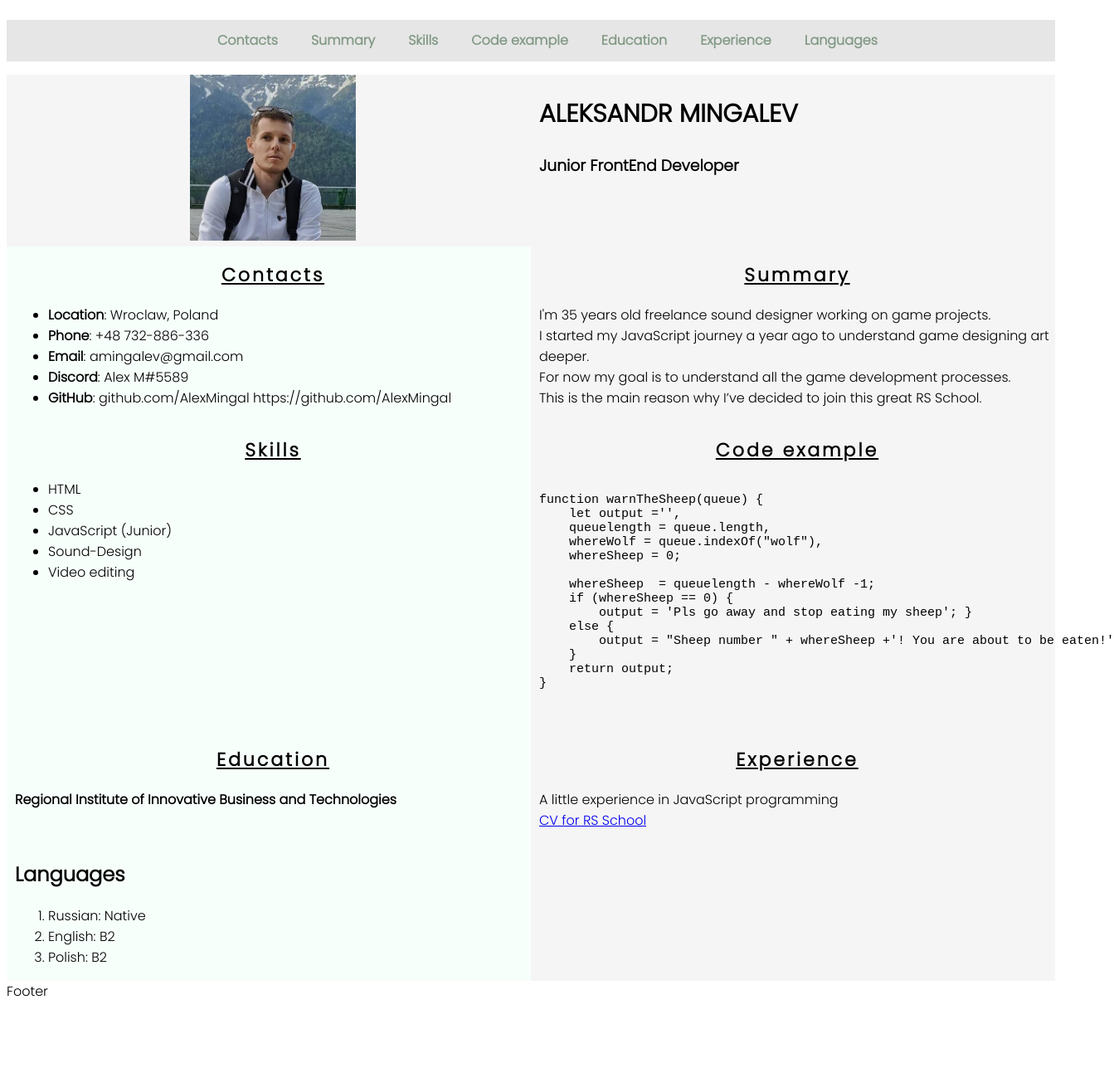
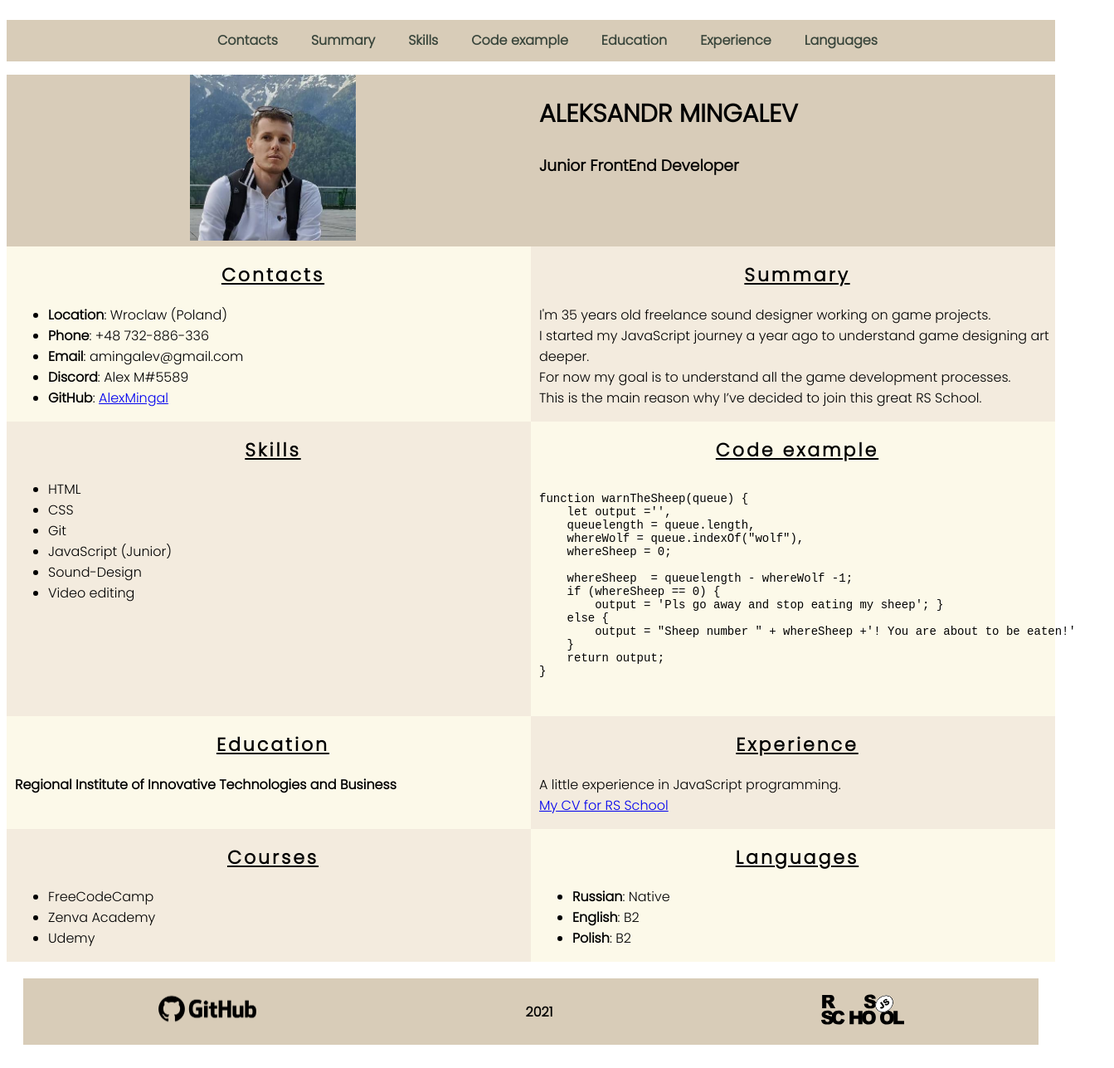
Before and after one commit to AlexMingal/rsschool-cv, a plain HTML site: page index.html in a window 1280 px wide. Shown: the whole page at 83% size, 1343 px wide, since content can reach past the window. Before the commit the page ends 1215 px from the top, so only its background shows below. Drawn offline with Linux system fonts and the light colour scheme.

Commit message:
feat: add new styles

```diff
--- a/index.html
+++ b/index.html
@@ -30,11 +30,12 @@
 
     <main class="main">
         <div class="container main-container">
-            <section class="section" id="profile">
-                <img src="photo.jpg" alt="Photo" width="200" height="200">
+            <section class="section" id="photo">
+                <img src="./assets/photo.jpg" alt="Photo" width="200" height="200">
+                <h2 class="section-photo">Photo</h2>
             </section>
 
-            <section class="section">
+            <section class="section" id="name">
                     <h1 class="main-title">Aleksandr Mingalev</h1>
                     <h3>Junior FrontEnd Developer</h3>
             </section>
@@ -43,11 +44,11 @@
             <section class="section" id="contacts">
                 <h2 class="section-title">Contacts</h2>
                 <ul>
-                    <li><b>Location</b>: Wroclaw, Poland</li>
+                    <li><b>Location</b>: Wroclaw (Poland)</li>
                     <li><b>Phone</b>: +48 732-886-336</li>
                     <li><b>Email</b>: amingalev@gmail.com</li>
                     <li><b>Discord</b>: Alex M#5589</li>
-                    <li><b>GitHub</b>: github.com/AlexMingal https://github.com/AlexMingal</li>
+                    <li><b>GitHub</b>: <a href="https://github.com/AlexMingal">AlexMingal </a></li>
                 </ul>
 
             </section>
@@ -67,6 +68,7 @@
                 <ul>
                     <li>HTML</li>
                     <li>CSS</li>
+                    <li>Git</li>
                     <li>JavaScript (Junior)</li>
                     <li>Sound-Design</li>
                     <li>Video editing</li>
@@ -98,38 +100,52 @@ function warnTheSheep(queue) {
 
             <section class="section" id="education">
                 <h2 class="section-title">Education</h2>
-                <p><b>Regional Institute of Innovative Business and Technologies</b></p>
+                <p><b>Regional Institute of Innovative Technologies and Business</b></p>
             </section>
 
             <section class="section" id="experience">
                 <h2 class="section-title">Experience</h2>
-                <p>A little experience in JavaScript programming<br>
-                    <a href= https://github.com/AlexMingal/rsschool-cv/tree/rsschool-cv-html>CV for RS School</a>
+                <p>A little experience in JavaScript programming.<br>
+                    <a href= https://github.com/AlexMingal/rsschool-cv/tree/rsschool-cv-html>My CV for RS School</a>
                 </p>
+            </section>
 
+            <section class="section" id="courses">
+                <h2 class="section-title">Courses</h2>
+                <ul>
+                    <li>FreeCodeCamp</li>
+                    <li>Zenva Academy</li>
+                    <li>Udemy</li>
+                </ul>
             </section>
 
             <section class="section" id="languages">
-                <h2>Languages</h2>
-                <ol>
-                    <li>Russian: Native</li>
-                    <li>English: B2</li>
-                    <li>Polish: B2</li>
-                </ol>
+                <h2 class="section-title">Languages</h2>
+                <ul>
+                    <li><b>Russian</b>: Native</li>
+                    <li><b>English</b>: B2</li>
+                    <li><b>Polish</b>: B2</li>
+                </ul>
             </section>
         </div>
     </main>
 
 
+    <footer class="footer">
+        <div class="container footer-container">
 
-    <footer class="footer">Footer
-        <div class="container">
+            <a href="https://github.com/AlexMingal" target="_blank">
+                <img src="./assets/github_logo.png" alt="GitHub logo" width="120" >
+            </a>
+			<div><b>2021</b></div>
+			<a href="https://rs.school/js/" target="_blank" >
+                <img src="./assets/rs_school_js.svg" width="100" height="40" alt="rs.school">
+            </a>
+
 
         </div>
     </footer>
 
 
-
-
 </body>
 </html>
--- a/style.css
+++ b/style.css
@@ -21,9 +21,9 @@ h1 {
 }
 
 .container {
-    max-width: 1440px;
+    max-width: 1300px;
     margin: 0 auto;
-    background-color:rgb(245, 245, 245);
+    background-color:rgb(243, 235, 222);
 }
 
 .main-container {
@@ -31,10 +31,11 @@ h1 {
     flex-wrap: wrap;
   }
 
-  .section {
+.section {
     width: 50%;
     padding-left: 10px;
-  }
+    list-style-type:square;
+}
 
   @media (max-width: 768px) {
     .section {
@@ -48,7 +49,7 @@ h1 {
 
 .nav {
     font-weight: 700;
-    background-color:rgb(230, 230, 230);
+    background-color:rgb(216, 204, 184);
 }
 .nav-list {
     display: flex;
@@ -64,13 +65,14 @@ h1 {
 }
 
 .nav-item a {
-    color: #829985;
+    color: #3a463c;
     text-decoration: none;
     transition: color 0.5s;
   }
 .nav-item a:hover {
     color: #4d2323;
-    background-color:honeydew;
+    background-color:rgb(231, 231, 231);
+    text-;
 }
 
 .section-title {
@@ -82,14 +84,36 @@ h1 {
     transition: 5ms;
 }
 
-#profile {
+.section-photo, h2 {
+    font-size: 0px;
+}
+
+#photo {
     text-align: center;
 }
 
-#contacts, #skills, #education, #languages {
-    background-color:rgb(247, 255, 251);
+#photo, #name {
+    background-color:rgb(216, 204, 185);
+
+}
+
+#contacts, #code-example, #education, #languages {
+    background-color:rgb(252, 249, 233);
 }
 
 #code-example {
-    font-size: 15px;
+    font-size: 14px;
 }
+
+.footer {
+    padding: 20px;
+}
+
+.footer-container {
+    display: flex;
+    justify-content: space-around;
+    align-items: center;
+    margin: 0 auto;
+    height: 80px;
+    background-color:rgb(216, 204, 184);
+}
```
Also changed, not shown: assets/github_logo.png (added), assets/photo.jpg (renamed from photo.jpg), assets/rs_school_js.svg (added).
